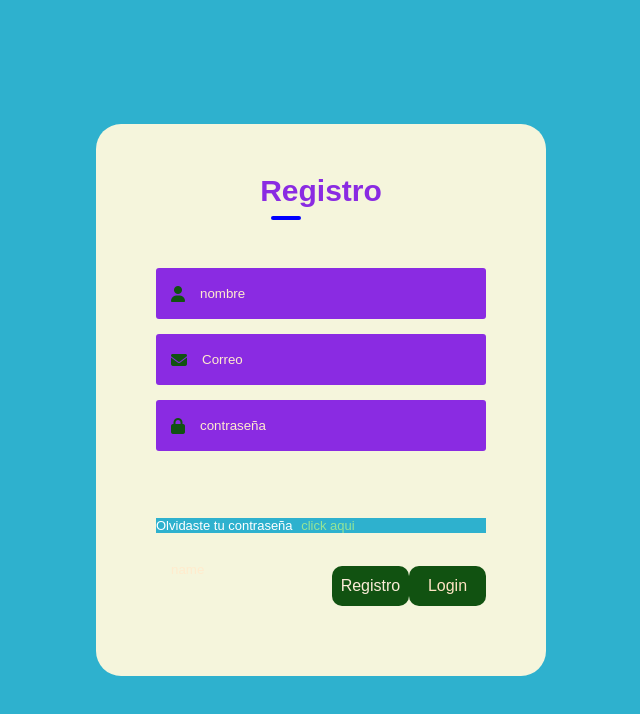
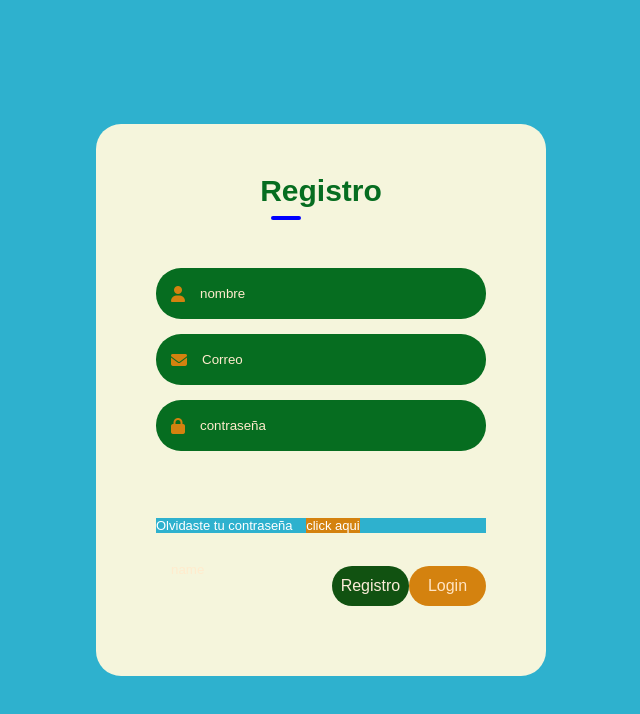
Before and after one commit to JuanManuelGasinghini/tercerapreentrega-gasinghini, a plain HTML site: page index.html in a window 1280 px wide. Both pictures are taken after a click on the button "Registro". Shown: the whole page, without its empty margins (319-959 px from the left). Drawn offline with Linux system fonts and the light colour scheme.

Commit message:
detalles

```diff
--- a/main.js
+++ b/main.js
@@ -1,29 +1,29 @@
 document.addEventListener("DOMContentLoaded", function() {
-    let signUp = document.getElementById("signUp");
-    let signIn = document.getElementById("signIn");
-    let nameInput = document.getElementById("nameInput");
-    let title = document.getElementById("title");
+    const signUp = document.getElementById("signUp");
+    const signIn = document.getElementById("signIn");
+    const nameInput = document.getElementById("nameInput");
+    const title = document.getElementById("title");
 
-    signIn.onclick = function() {
+    signIn.addEventListener("click", function() {
         nameInput.style.maxHeight = "0";
         title.innerHTML = "Login";
         signUp.classList.add("disable");
         signIn.classList.remove("disable");
-    }
+    });
 
-    signUp.onclick = function() {
+    signUp.addEventListener("click", function() {
         nameInput.style.maxHeight = "60px";
         title.innerHTML = "Registro";
         signUp.classList.remove("disable");
         signIn.classList.add("disable");
 
-        let name = nameInput.value.trim();
+        const name = nameInput.value.trim();
         if (name !== "") {
             localStorage.setItem("user_name", name);
         }
-    }
+    });
 
-    let storedName = localStorage.getItem("user_name");
+    const storedName = localStorage.getItem("user_name");
     if (storedName) {
         nameInput.value = storedName;
     }
--- a/style.css
+++ b/style.css
@@ -26,7 +26,7 @@ border-radius: 25px;
 .form-content h1 {
 font-size: 30px;
 margin-bottom: 60px;
-color: blueviolet;
+color: rgb(6, 109, 32);
 position: relative;
 }
 
@@ -44,9 +44,9 @@ transform: translateX(-50px);
 
 
 .input-field{
-    background-color: blueviolet;
+    background-color: rgb(6, 109, 32);
     margin: 15px 0;
-    border-radius: 3px;
+    border-radius: 25px;
     display: flex;
     align-items: center;
   transition: max-height 0.5s;
@@ -68,7 +68,7 @@ input::placeholder{
 
 .input-field i {
     margin-left: 15px;
-    color: rgb(17, 82, 17);
+    color: rgb(212, 130, 15);
 }
 
 form p {
@@ -78,15 +78,16 @@ form p {
     font-size: 13px;
 }
 form p a {
-    background-color:  rgb(46, 177, 206);
-    color: rgb(150, 229, 150);
-    margin-left: 5px;
+    background-color:  rgb(212, 130, 15);
+    color: white;
+    margin-left: 10px;
 }
 
 .btn-field {
     width: 100%;
     display: flex;
-  justify-content: space-around;
+    align-items: center;
+ justify-content: flex-start;
 }
 
 .btn-field button {
@@ -94,9 +95,9 @@ form p a {
     font-size: 16px;
     background-color: rgb(17, 82, 17);
     margin-top: 10%;
-    color: antiquewhite;
+     color: antiquewhite;
     height: 40px;
-    border-radius: 10px;
+    border-radius: 25px;
     border: 0;
     outline: 0;
 cursor: pointer;
@@ -108,7 +109,8 @@ transition: background 1s;
 }
 
 .btn-field button.disable {
-    background-color: rgb(17, 82, 17);
-    color: bisque;
+
+    background-color: rgb(212, 130, 15);
+    color:bisque;
     margin-top: 10%;
 }
```
